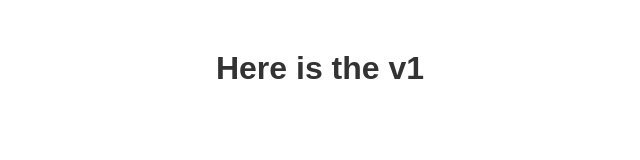
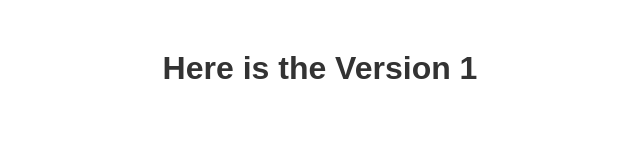
Before and after one commit to pallavipawar1234/git_demo, a plain HTML site: page index.html in a window 1280 px wide. Shown: the whole page, without its empty margins (320-960 px from the left). Drawn offline with Linux system fonts and the light colour scheme.

Commit message:
v changed to version

```diff
--- a/index.html
+++ b/index.html
@@ -7,6 +7,6 @@
     <link rel="stylesheet" href="styles.css">
 </head>
 <body>
-    <h1>Here is the v1</h1>
+    <h1>Here is the Version 1</h1>
 </body>
 </html>
```
